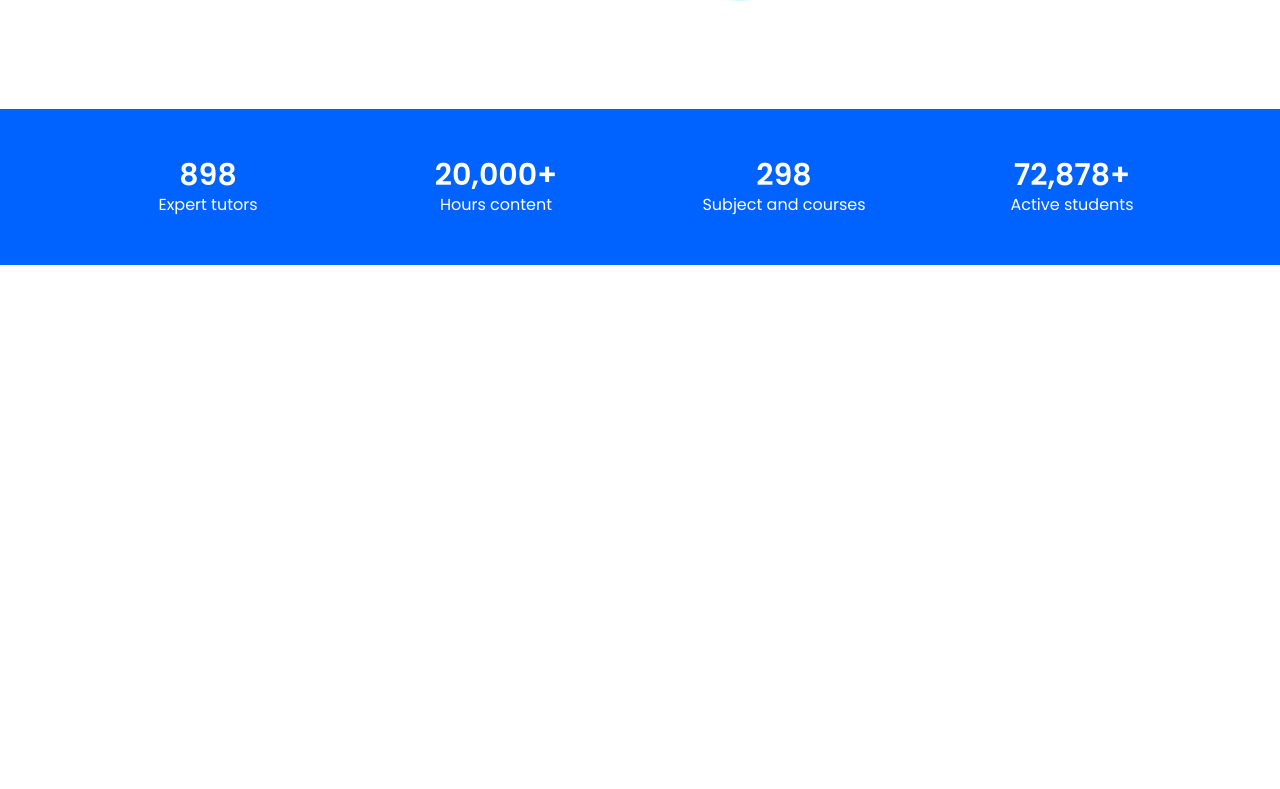
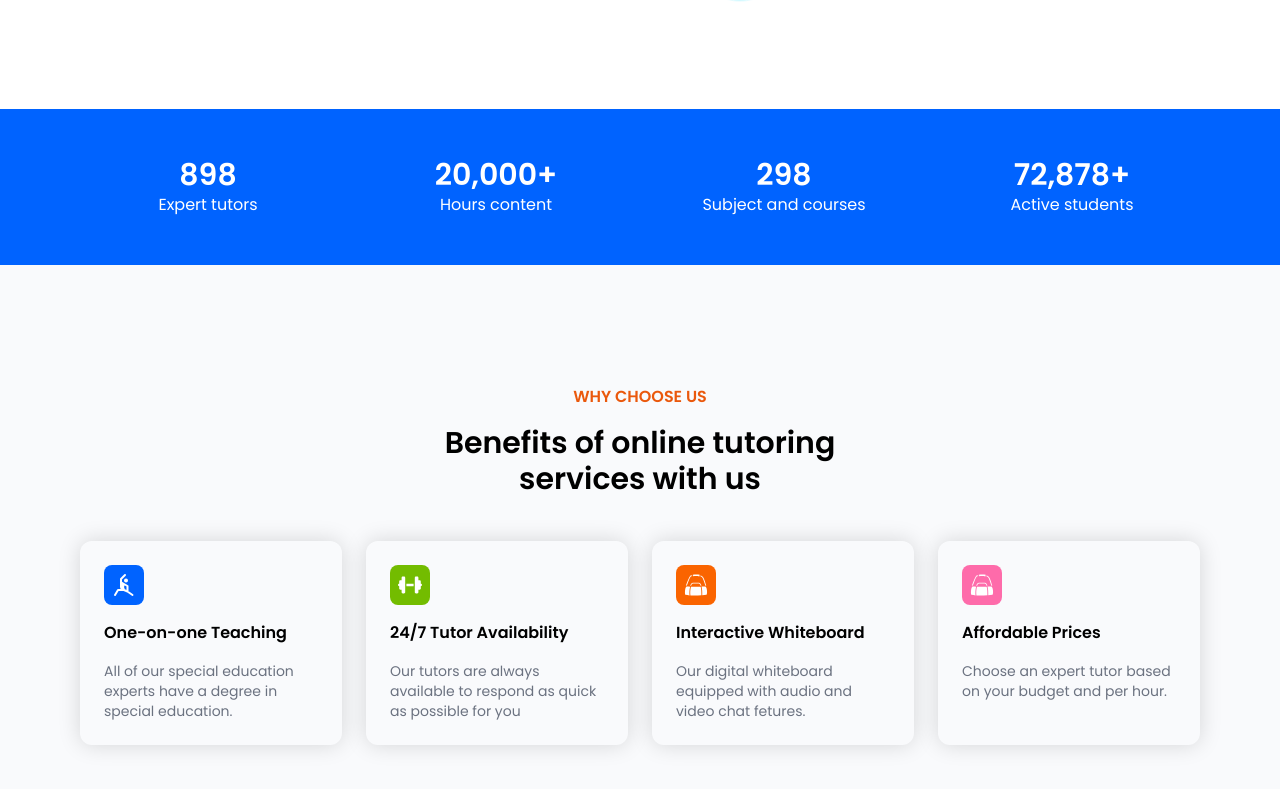
Before and after one commit to Tanu2406/e-tutor, a React (Vite) app in the folder my-project/: page / in a window 1280 px wide. Shown: the part 657-1446 px from the top of the page. Before the commit the page ends 922 px from the top, so only its background shows below. Built offline with nearby package versions, Linux system fonts and the light colour scheme.

Commit message:
WhyChooseUs Section

```diff
--- a/my-project/src/App.jsx
+++ b/my-project/src/App.jsx
@@ -3,6 +3,7 @@ import Navbar from './components/Navbar/Navbar'
 import NavbarBanner from './components/Navbar/NavbarBanner'
 import Hero from './components/Hero/Hero'
 import NumberCounter from './components/NumberCounter/NumberCounter'
+import WhyChooseUs from './components/WhyChooseUs/WhyChooseUs'
 
 const App = () => {
   return (
@@ -11,6 +12,7 @@ const App = () => {
      <NavbarBanner/>
      <Hero/>
      <NumberCounter/>
+     <WhyChooseUs/>
     </main>
   )
 }
--- a/my-project/src/components/NumberCounter/NumberCounter.jsx
+++ b/my-project/src/components/NumberCounter/NumberCounter.jsx
@@ -1,18 +1,35 @@
 import React from "react";
 import CountUp from "react-countup";
+// Imports the react-countup library to create animated number counters.
+// This library is used to create smooth and visually appealing number animations.
 
 const NumberCounter = () => {
   return (
+    // return - Specifies what the component renders.
+    //A container element to structure the inner content.
     <div className="bg-secondary text-white py-12">
       <div className="container grid grid-cols-2 md:grid-cols-4 gap-8">
+            {/* container: Centers the content and applies a max-width (often defined by the CSS framework).
+        grid: Uses a CSS Grid layout to arrange child elements in rows and columns.
+        grid-cols-2: Sets two equal-width columns for small screens.
+        md:grid-cols-4: Changes to four columns on medium-sized screens and above (responsive design).
+        gap-8: Adds spacing of 8 units between grid items. */}
         <div className="flex flex-col items-center justify-center">
+                    {/* flex: Enables a flexbox layout for the child elements.
+            flex-col: Arranges child elements vertically (column layout).
+            items-center: Centers child elements horizontally within the container.
+            justify-center: Centers child elements vertically within the container. */}
           <p className="text-3xl font-semibold">
+          {/* text-3xl: Sets the font size to "extra large" (3XL). */}
+
+
+{           /* Integrates the CountUp component to animate numbers. */}
             <CountUp
               start={0}
               end={898}
               duration={3}
-              enableScrollSpy={true}
-              scrollSpyOnce={true}
+              enableScrollSpy={true}//Triggers the animation only when the element scrolls into view.
+              scrollSpyOnce={true}//Ensures the animation runs only once.
             />
           </p>
           <p>Expert tutors</p>
@@ -21,8 +38,8 @@ const NumberCounter = () => {
           <p className="text-3xl font-semibold">
             <CountUp
               end={20000}
-              separator=","
-              suffix="+"
+              separator=","//Adds a comma as a thousands separator (e.g., 20,000).
+              suffix="+"// Appends a "+" sign after the number (e.g., 20,000+).
               duration={3}
               enableScrollSpy={true}
               scrollSpyOnce={true}
--- /dev/null
+++ b/my-project/src/components/WhyChooseUs/WhyChooseUs.jsx
@@ -0,0 +1,86 @@
+import React from "react";
+import { GrYoga } from "react-icons/gr";
+import { FaDumbbell } from "react-icons/fa6";
+import { GiGymBag } from "react-icons/gi";
+import { motion } from "framer-motion";
+import { SlideLeft } from "../../utility/animation";
+
+const WhyChooseData = [
+  {
+    id: 1,
+    title: "One-on-one Teaching",
+    desc: "All of our special education experts have a degree in special education.",
+    icon: <GrYoga />,
+    bgColor: "#0063ff",
+    delay: 0.3,
+  },
+  {
+    id: 2,
+    title: "24/7 Tutor Availability",
+    desc: "Our tutors are always available to respond as quick as possible for you",
+    link: "/",
+    icon: <FaDumbbell />,
+    bgColor: "#73bc00",
+    delay: 0.6,
+  },
+  {
+    id: 3,
+    title: "Interactive Whiteboard",
+    desc: "Our digital whiteboard equipped with audio and video chat fetures.",
+    link: "/",
+    icon: <GiGymBag />,
+    bgColor: "#fa6400",
+    delay: 0.9,
+  },
+  {
+    id: 4,
+    title: "Affordable Prices",
+    desc: "Choose an expert tutor based on your budget and per hour.",
+    link: "/",
+    icon: <GiGymBag />,
+    bgColor: "#fe6baa",
+    delay: 0.9,
+  },
+];
+const WhyChooseUs = () => {
+  return (
+    <div className="bg-[#f9fafc]">
+      <div className="container py-24">
+        {/* header section */}
+        <div className="space-y-4 p-6 text-center max-w-[500px] mx-auto mb-5">
+          <h1 className="uppercase font-semibold text-orange-600">
+            Why Choose Us
+          </h1>
+          <p className="font-semibold text-3xl">
+            Benefits of online tutoring services with us
+          </p>
+        </div>
+        {/* cards section */}
+        <div className="grid grid-cols-1 sm:grid-cols-2 md:grid-cols-4 gap-6">
+          {WhyChooseData.map((item) => {
+            return (
+              <motion.div
+                variants={SlideLeft(item.delay)}
+                initial="hidden"
+                whileInView={"visible"}
+                className="space-y-4 p-6 rounded-xl shadow-[0_0_22px_rgba(0,0,0,0.15)]"
+              >
+                {/* icon section */}
+                <div
+                  style={{ backgroundColor: item.bgColor }}
+                  className="w-10 h-10 rounded-lg flex justify-center items-center text-white"
+                >
+                  <div className="text-2xl">{item.icon}</div>
+                </div>
+                <p className="font-semibold">{item.title}</p>
+                <p className="text-sm text-gray-500">{item.desc}</p>
+              </motion.div>
+            );
+          })}
+        </div>
+      </div>
+    </div>
+  );
+};
+
+export default WhyChooseUs;
--- a/my-project/src/utility/animation.js
+++ b/my-project/src/utility/animation.js
@@ -1,15 +1,19 @@
 export const SlideUp = (delay) => {
+  // delay, which represents the time in seconds before the animation starts.
     return {
+      //hidden represents the starting state of the animation.
       hidden: {
-        opacity: 0,
-        y: 100,
+        opacity: 0,//The element starts fully transparent.
+        y: 100,//: The element starts 100 pixels below its final position.
       },
+      //visible represents the ending state.
       visible: {
-        opacity: 1,
-        y: 0,
+        opacity: 1,//The element becomes fully visible.
+        y: 0,//The element moves to its final vertical position.
+        //transition specifies how the animation progresses
         transition: {
-          duration: 1,
-          delay: delay,
+          duration: 1,// The animation lasts 1 second.
+          delay: delay,//he animation waits for delay seconds before starting
         },
       },
     };
@@ -18,7 +22,23 @@ export const SlideUp = (delay) => {
     return {
       hidden: {
         opacity: 0,
-        x: 100,
+        x: 100,// The element starts 100 pixels to the right of its final position.
+      },
+      visible: {
+        opacity: 1,
+        x: 0,//The element moves to its final horizontal position.
+        transition: {
+          duration: 1,
+          delay: delay,
+        },
+      },
+    };
+  };
+  export const SlideRight = (delay) => {
+    return {
+      hidden: {
+        opacity: 0,
+        x: -100,//The element starts 100 pixels to the left of its final position.
       },
       visible: {
         opacity: 1,
@@ -30,19 +50,3 @@ export const SlideUp = (delay) => {
       },
     };
   };
-  export const SlideRight = (delay) => {
-    return {
-      hidden: {
-        opacity: 0,
-        x: -100,
-      },
-      visible: {
-        opacity: 1,
-        x: 0,
-        transition: {
-          duration: 1,
-          delay: delay,
-        },
-      },
-    };
-  };
```
